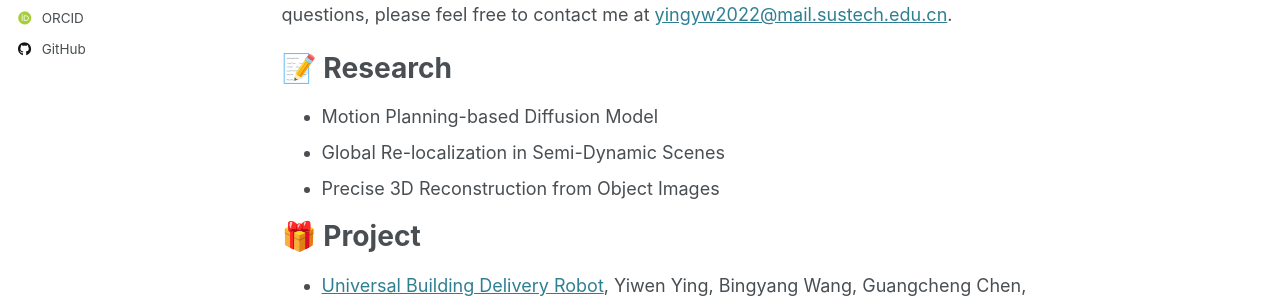
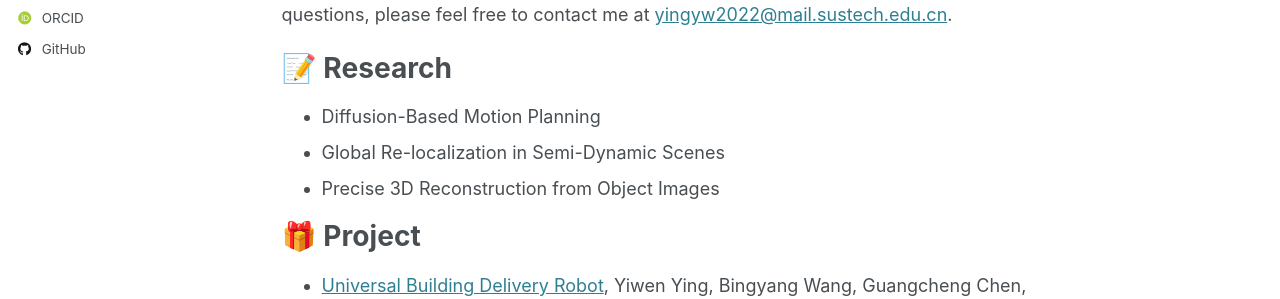
Before and after one commit to Wendy-Ying/Wendy-Ying.github.io, a Jekyll site: the page built from _pages/about.md, in a window 1280 px wide and 900 px high. Shown: the part 425-724 px from the top of the window. Built offline with Jekyll 4.4.1, drawn with Linux system fonts in a browser that asks for light colours; some web fonts are replaced.

```diff
--- a/_pages/about.md
+++ b/_pages/about.md
@@ -21,7 +21,7 @@
 -  -->
 
 # 📝 Research
-- Motion Planning-based Diffusion Model
+- Diffusion-Based Motion Planning
 - Global Re-localization in Semi-Dynamic Scenes
 - Precise 3D Reconstruction from Object Images
 
```
Also changed, not shown: 1 other file.
